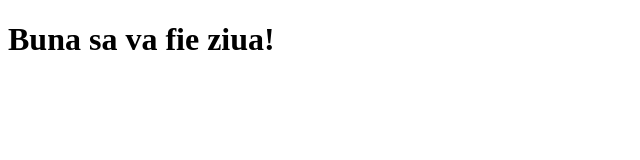
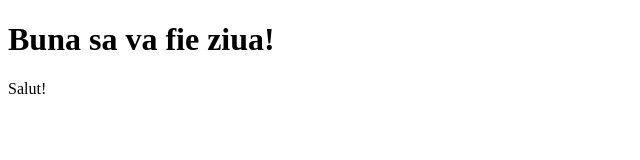
Before and after one commit to MaraDascalu/4PSARepository2022-Dascalu-Mara, a plain HTML site: page index.html in a window 1280 px wide. Shown: the full height of the page, 0-640 px from the left. Drawn offline with Linux system fonts and the light colour scheme.

Commit message:
branch mara

```diff
--- a/index.html
+++ b/index.html
@@ -3,6 +3,7 @@
 <body>
 
 <h1> Buna sa va fie ziua! </h1>
+<p>Salut!</p>
 
 </body>
 </html>
```
Also changed, not shown: 1 other file.
